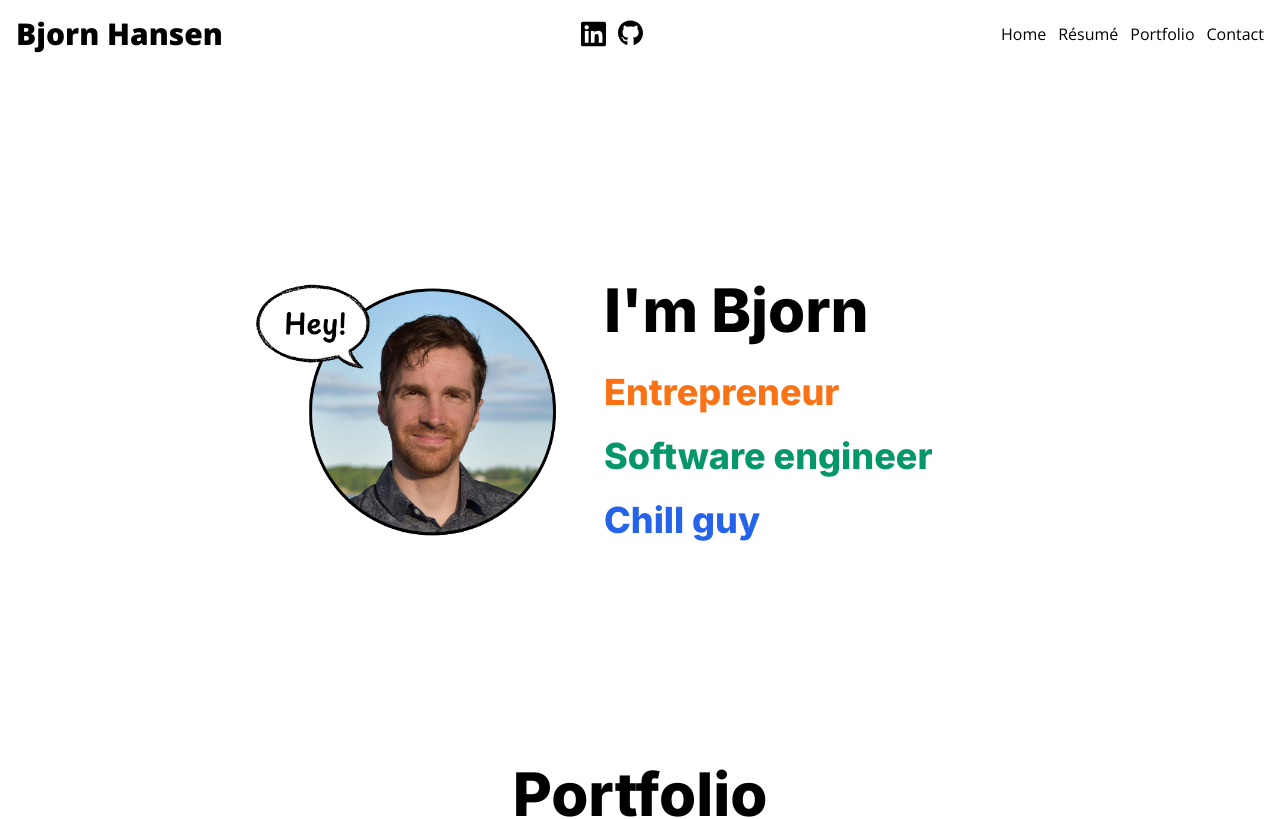
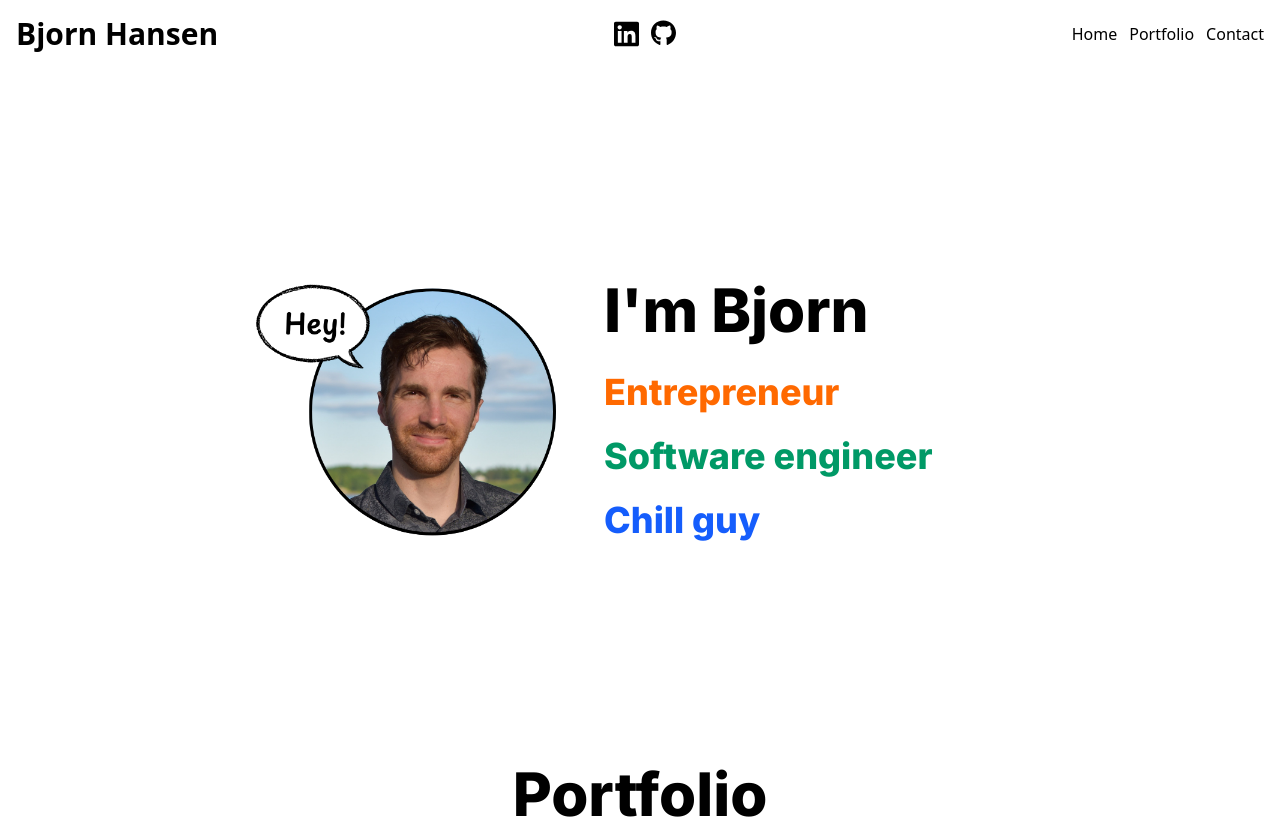
Before and after one commit to bjornhansen/personal-website, a Next.js app: page / in a window 1280 px wide. Shown: the top 819 px of the page. Built offline with nearby package versions, Linux system fonts and the light colour scheme.

Commit message:
Update tailwind, remove resume link

```diff
--- a/components/Footer.js
+++ b/components/Footer.js
@@ -5,7 +5,7 @@ const year = new Date().getFullYear()
 
 export default function Footer({ page }) {
   return (
-    <footer className={`max-w-screen-sm mx-auto`}>
+    <footer className={`max-w-(--breakpoint-sm) mx-auto`}>
       <div
         className={`text-center bg-white border drop-shadow-lg rounded-3xl p-6 mb-10 mx-2`}
       >
--- a/components/Header.js
+++ b/components/Header.js
@@ -30,14 +30,6 @@ export default function Header({ page }) {
           <Link href={`/`}>Home</Link>
         </span>
         <span className={`hover:text-slate-600`}>
-          <a
-            target='_blank'
-            href={`https://docs.google.com/document/d/e/2PACX-1vRTOG0DPT0GjcqezQztmnvFAw6tiR3StPyr6u1gcVZWiT9d4fTkpn-No-1VRDtQkBjiQPIIKMMNqLKm/pub`}
-          >
-            Résumé
-          </a>
-        </span>
-        <span className={`hover:text-slate-600`}>
           <Link href={`#portfolio`}>Portfolio</Link>
         </span>
         <span className={`hover:text-slate-600`}>
--- a/components/Hero.js
+++ b/components/Hero.js
@@ -3,7 +3,7 @@ import Image from 'next/image'
 export default function Hero() {
   return (
     <div
-      className={`max-w-screen-md mx-auto flex items-center space-y-12 flex-col my-12 mb-36
+      className={`max-w-(--breakpoint-md) mx-auto flex items-center space-y-12 flex-col my-12 mb-36
             md:flex-row md:space-x-12 md:space-y-0 md:my-48`}
     >
       <Image
--- a/package.json
+++ b/package.json
@@ -16,9 +16,8 @@
     "react-dom": "^19.2.1"
   },
   "devDependencies": {
-    "autoprefixer": "^10.4.22",
-    "postcss": "^8.5.1",
+    "@tailwindcss/postcss": "^4.1.17",
     "prettier": "^3.7.4",
-    "tailwindcss": "^3.4.17"
+    "tailwindcss": "^4.1.17"
   }
 }
--- a/pages/index.js
+++ b/pages/index.js
@@ -22,7 +22,7 @@ export default function Home() {
 
       <div
         id='portfolio'
-        className={`max-w-screen-lg mx-auto text-center p-3 mt-6 md:mt-24`}
+        className={`max-w-(--breakpoint-lg) mx-auto text-center p-3 mt-6 md:mt-24`}
       >
         <h1
           className={`font-inter text-4xl md:text-6xl font-extrabold mb-8 mx-2`}
--- a/postcss.config.js
+++ b/postcss.config.js
@@ -1,6 +1,5 @@
 module.exports = {
   plugins: {
-    tailwindcss: {},
-    autoprefixer: {},
+    '@tailwindcss/postcss': {},
   },
 }
--- a/styles/globals.css
+++ b/styles/globals.css
@@ -1,3 +1,25 @@
-@tailwind base;
-@tailwind components;
-@tailwind utilities;
+@import 'tailwindcss';
+
+@theme {
+  --font-*: initial;
+  --font-sans: var(--font-open-sans), sans-serif;
+  --font-inter: var(--font-inter), sans-serif;
+}
+
+/*
+  The default border color has changed to `currentcolor` in Tailwind CSS v4,
+  so we've added these compatibility styles to make sure everything still
+  looks the same as it did with Tailwind CSS v3.
+
+  If we ever want to remove these styles, we need to add an explicit border
+  color utility to any element that depends on these defaults.
+*/
+@layer base {
+  *,
+  ::after,
+  ::before,
+  ::backdrop,
+  ::file-selector-button {
+    border-color: var(--color-gray-200, currentcolor);
+  }
+}
--- a/tailwind.config.js
+++ /dev/null
@@ -1,19 +0,0 @@
-/** @type {import('tailwindcss').Config} */
-module.exports = {
-  content: [
-    "./app/**/*.{js,ts,jsx,tsx}",
-    "./pages/**/*.{js,ts,jsx,tsx}",
-    "./components/**/*.{js,ts,jsx,tsx}"
-  ],
-  theme: {
-    extend: {
-      fontFamily: {
-        inter: ['var(--font-inter)', 'sans-serif'],
-      },
-    },
-    fontFamily: {
-      sans: ['var(--font-open-sans)', 'sans-serif'],
-    },
-  },
-  plugins: [],
-}
```
Also changed, not shown: components/PortfolioItem.js (+1 -1 lines), components/WritingItem.js (+1 -1 lines), 1 other file (tests, documents, lock files or other folders).
